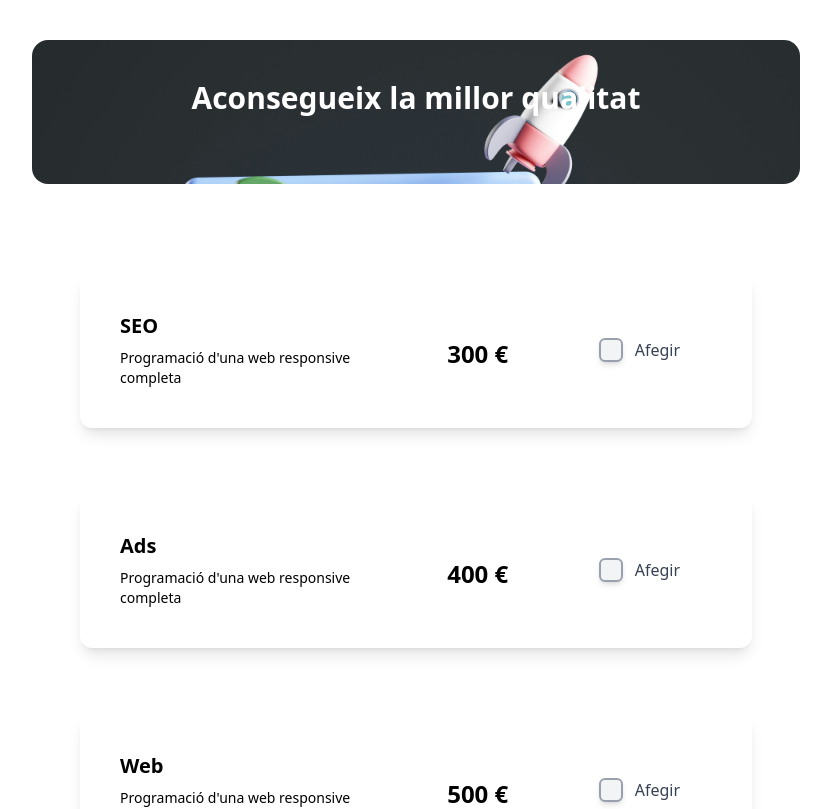
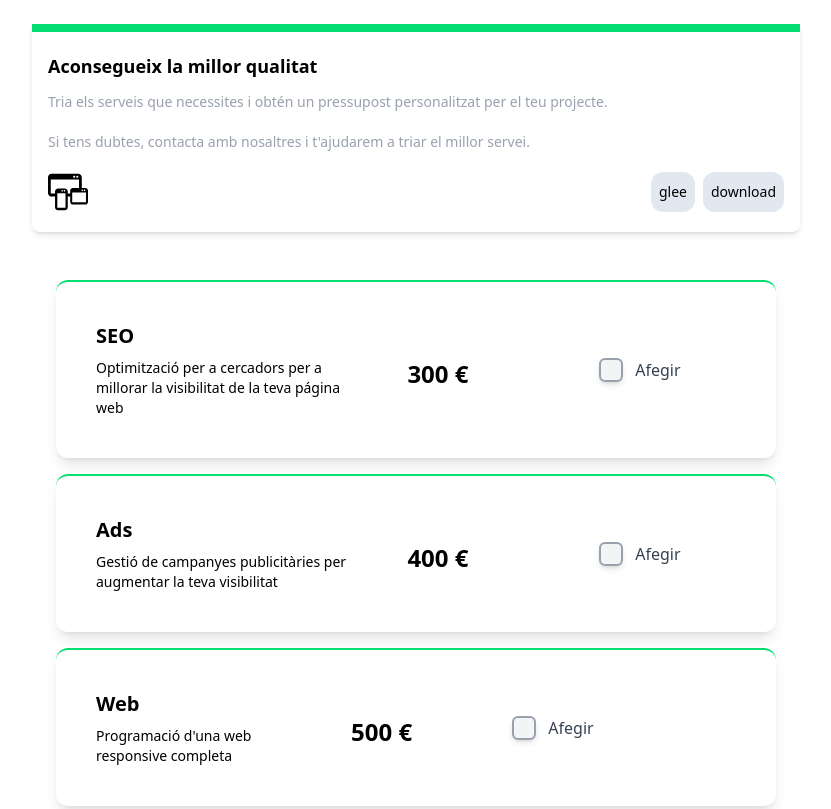
Before and after one commit to JlBestMc/S6.-Budget-Website, a React (Vite) app: page / in a window 1280 px wide. Shown: the top 809 px of the page, without its empty margins (224-1055 px from the left). Built offline with nearby package versions, Linux system fonts and the light colour scheme.

Commit message:
wip components cards

```diff
--- a/src/features/cards/components/card.tsx
+++ b/src/features/cards/components/card.tsx
@@ -24,12 +24,13 @@ export default function Card({
 }: CardProps) {
   const { id, title, description, price } = service;
   return (
+    <>
       <div
-      className={`p-6 rounded-xl ${
-        checked ? "border border-green-500" : "bg-white"
+        className={`flex justify-between items-center p-10 border-t-2 rounded-xl shadow-lg ${
+          checked ? "border border-green-500" : "border-green-400"
         }`}
       >
-      <div className="flex justify-between items-center p-10 rounded-xl shadow-lg bg-white">
+        <div className="flex items-center justify-between gap-5">
           <div className="w-2/5">
             <h3 className="font-bold w-fit text-xl">{title}</h3>
             <p className="text-sm pt-2">{description}</p>
@@ -37,7 +38,7 @@ export default function Card({
           <div>
             <p className="text-2xl font-bold mt-2 font-roboto">{price} €</p>
           </div>
-        <div className="flex items-center gap-3 pr-5">
+          <div className="flex s items-center gap-3 pr-5"></div>
           <Checkbox
             id={`check-${id}`}
             checked={checked}
@@ -45,11 +46,13 @@ export default function Card({
           />
           <label htmlFor={`check-${id}`}></label>
         </div>
-      </div>
         {/* Desplegable card Web service */}
+        <div className="flex items-center justify-between gap-5">
           <div
-        className={`transition-all duration-300 overflow-hidden ${
-          isWebService && checked ? "max-h-96 opacity-100" : "max-h-0 opacity-0"
+            className={`transition-all bg-amber-200 duration-300 overflow-hidden ${
+              isWebService && checked
+                ? "max-h-96 opacity-100"
+                : "max-h-0 opacity-0"
             }`}
           >
             {isWebService && checked && webOptions && (
@@ -62,5 +65,7 @@ export default function Card({
             )}
           </div>
         </div>
+      </div>
+    </>
   );
 }
--- a/src/features/cards/data/services.ts
+++ b/src/features/cards/data/services.ts
@@ -4,13 +4,13 @@ export const SERVICES: ServiceTypes[] = [
   {
     id: 1,
     title: "SEO",
-    description: "Programació d'una web responsive completa",
+  description: "Optimització per a cercadors per a millorar la visibilitat de la teva página web",
     price: 300,
   },
   {
     id: 2,
     title: "Ads",
-    description: "Programació d'una web responsive completa",
+    description: "Gestió de campanyes publicitàries per augmentar la teva visibilitat",
     price: 400,
   },
   {
--- a/src/pages/CalculatorPage.tsx
+++ b/src/pages/CalculatorPage.tsx
@@ -1,11 +1,10 @@
 import ServiceCards from "../features/cards/components/ServiceCards";
 import { SERVICES } from "../features/cards/data/services";
-import bgCard from "../assets/bg-card.jpg";
 import { calculateTotal } from "../features/cards/lib/calculateTotal";
 import { useSelectableServices } from "../features/cards/hooks/useSelectableCard";
+import iconHeader from "../assets/iconHeader.svg";
 
 export default function CalculatorPage() {
-
   const {
     selected,
     toggleService,
@@ -22,23 +21,46 @@ export default function CalculatorPage() {
 
   return (
     <>
-      <div
-        style={{ backgroundImage: `url(${bgCard})` }}
-        className="bg-cover bg-no-repeat max-w-3xl h-36 mx-auto p-10 space-y-6 rounded-2xl my-10"
-      >
-        <h1 className="text-3xl text-white font-bold text-center">
+      <div className="flex items-center justify-center h-64">
+        <div className="w-3xl bg-white rounded-b-lg border-t-8 border-green-400 px-4 py-5 flex flex-col justify-around shadow-md">
+          <p className="text-lg font-bold font-sans">
             Aconsegueix la millor qualitat
-        </h1>
+          </p>
+          <div className="py-3">
+            <p className="text-gray-400 text-sm">
+              Tria els serveis que necessites i obtén un pressupost
+              personalitzat per el teu projecte.
+              <br />
+              <br />
+              Si tens dubtes, contacta amb nosaltres i t'ajudarem a triar el
+              millor servei.
+            </p>
           </div>
+          <div className="flex mt-2 justify-between">
+            <img className="w-10" src={iconHeader}></img>
+            <div className="text-sm flex gap-2">
+              <button className="bg-slate-200 px-2 rounded-xl hover:bg-slate-400 transition-colors ease-in-out">
+                glee
+              </button>
+              <button className="bg-slate-200 px-2 rounded-xl hover:bg-slate-400 transition-colors ease-in-out">
+                download
+              </button>
+            </div>
+          </div>
+        </div>
+      </div>
+
       <div className="max-w-3xl mx-auto p-6 space-y-6">
-        <ServiceCards selected={selected}
+        <ServiceCards
+          selected={selected}
           onToggle={toggleService}
           webOptions={{
             numPages,
             numLanguages,
             onChangePages: setNumPages,
             onChangeLanguages: setNumLanguages,
-        }} />
+          }}
+        />
         <div className="text-right font-bold text-xl">
           Preu pressupostat: {total.toFixed(2)} €
         </div>
```
Also changed, not shown: src/assets/bg-card.jpg (deleted), src/assets/iconHeader.svg (added). Lines whose indentation alone changed are shown as unchanged.
